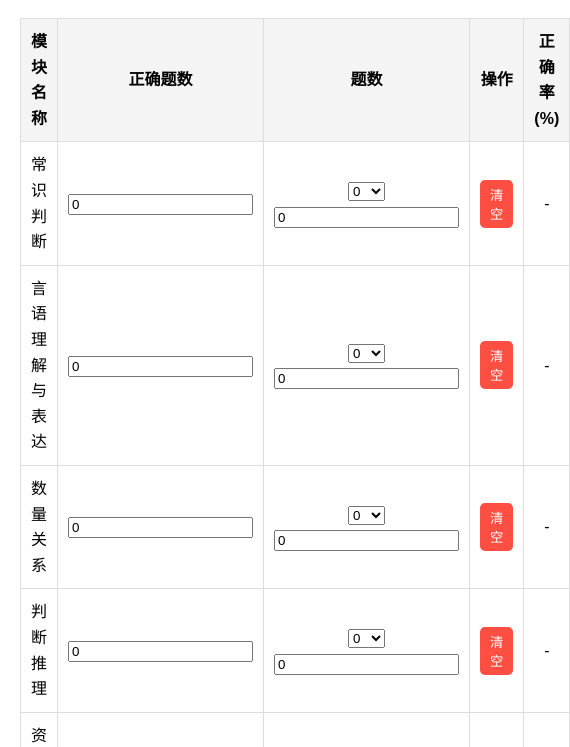
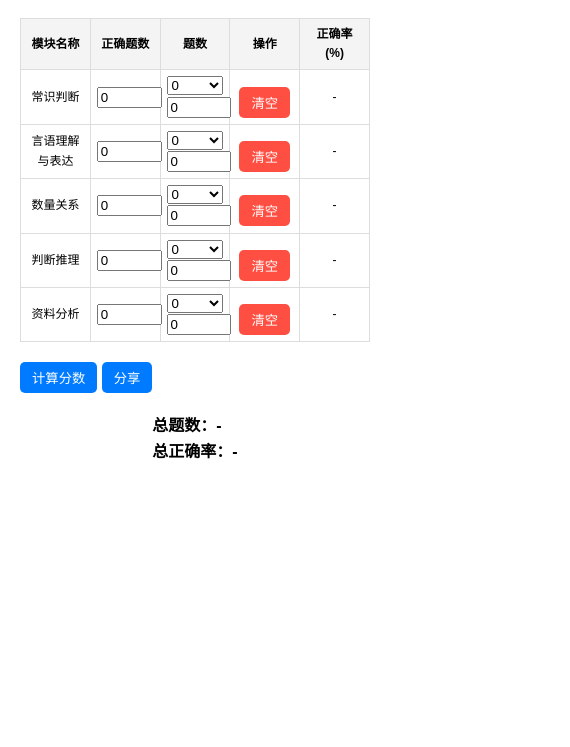
Before and after one commit to Mr-rice3/xc-calculator, a plain HTML site: page index.html in a window 390 px wide. Shown: the part 76-823 px from the top of the page, 570 px wide, since content can reach past the window. Drawn offline with Linux system fonts and the light colour scheme.

Commit message:
修正bug，手机端适配

```diff
--- a/index.html
+++ b/index.html
@@ -10,14 +10,19 @@
             font-family: Arial, sans-serif;
             line-height: 1.6;
             margin: 20px;
+            padding: 0;
+            box-sizing: border-box;
         }
 
+        /* 确保表格在手机上也能流畅显示 */
         table {
             width: 100%;
             border-collapse: collapse;
             margin-bottom: 20px;
+            table-layout: fixed;
         }
 
+        /* 使表格的内容更适合小屏 */
         table,
         th,
         td {
@@ -28,17 +33,14 @@
         td {
             padding: 10px;
             text-align: center;
+            word-wrap: break-word;
         }
 
         th {
             background-color: #f4f4f4;
         }
 
-        .result {
-            font-weight: bold;
-            margin-top: 20px;
-        }
-
+        /* 按钮样式 */
         .btn {
             padding: 10px 20px;
             background-color: #007BFF;
@@ -52,13 +54,13 @@
             background-color: #0056b3;
         }
 
-        #shareText {
+        /* 用于显示结果的样式 */
+        .result {
+            font-weight: bold;
             margin-top: 20px;
-            padding: 10px;
-            border: 1px solid #ddd;
-            background-color: #f9f9f9;
         }
 
+        /* 可能性标签的样式 */
         #possibility {
             font-size: 18px;
             font-weight: bold;
@@ -98,6 +100,7 @@
             color: #0c5460;
         }
 
+        /* 其他按钮的样式 */
         .clear-btn {
             background-color: #ff4e42;
             color: white;
@@ -109,6 +112,78 @@
 
         .clear-btn:hover {
             background-color: #e12d28;
+        }
+
+        /* 响应式设计部分 */
+        @media (max-width: 768px) {
+
+            /* 将按钮和表格输入框适当缩小 */
+            .btn,
+            .clear-btn {
+                padding: 8px 16px;
+            }
+
+            /* 表格列宽调节，使其适应小屏 */
+            th,
+            td {
+                padding: 8px;
+                font-size: 14px;
+            }
+
+            /* 调整输入框宽度 */
+            input[type="number"],
+            select {
+                width: 100%;
+                max-width: 100%;
+            }
+
+            /* 可能性显示部分字体稍小 */
+            #possibility {
+                font-size: 16px;
+            }
+
+            /* 清空按钮放到输入框旁边 */
+            td button {
+                margin-top: 10px;
+            }
+
+            /* 表格内容折叠显示 */
+            table {
+                width: 100%;
+                margin-bottom: 20px;
+            }
+
+            /* 使用flexbox使结果栏响应式布局 */
+            .result {
+                display: flex;
+                flex-direction: column;
+                align-items: center;
+            }
+
+            #shareText {
+                padding: 8px;
+                font-size: 14px;
+            }
+        }
+
+        @media (max-width: 480px) {
+
+            /* 小屏幕下进一步压缩按钮、输入框等 */
+            .btn,
+            .clear-btn {
+                padding: 6px 12px;
+            }
+
+            /* 微调表格布局 */
+            th,
+            td {
+                padding: 6px;
+                font-size: 12px;
+            }
+
+            #possibility {
+                font-size: 14px;
+            }
         }
     </style>
 </head>
@@ -292,6 +367,11 @@
                 const correct = parseInt(document.getElementById(`correct${i}`).value) || 0;
                 const total = parseInt(document.getElementById(`total${i}`).value) || 0;
 
+                if (correct > total) {
+                    alert(`正确题数不能大于总题数！`);
+                    return;
+                }
+
                 const accuracy = total > 0 ? ((correct / total) * 100).toFixed(2) : 0;
                 document.getElementById(`accuracy${i}`).innerText = total > 0 ? `${accuracy}%` : "-";
 
@@ -319,7 +399,7 @@
                 possibilityText = '很可能考上';
                 possibilityClass = 'medium-high';
             } else if (overallAccuracy >= 90 && overallAccuracy < 100) {
-                possibilityText = '不太可能考不上';
+                possibilityText = '肯定能考上';
                 possibilityClass = 'high';
             } else if (overallAccuracy == 100) {
                 possibilityText = '不可能';
```
